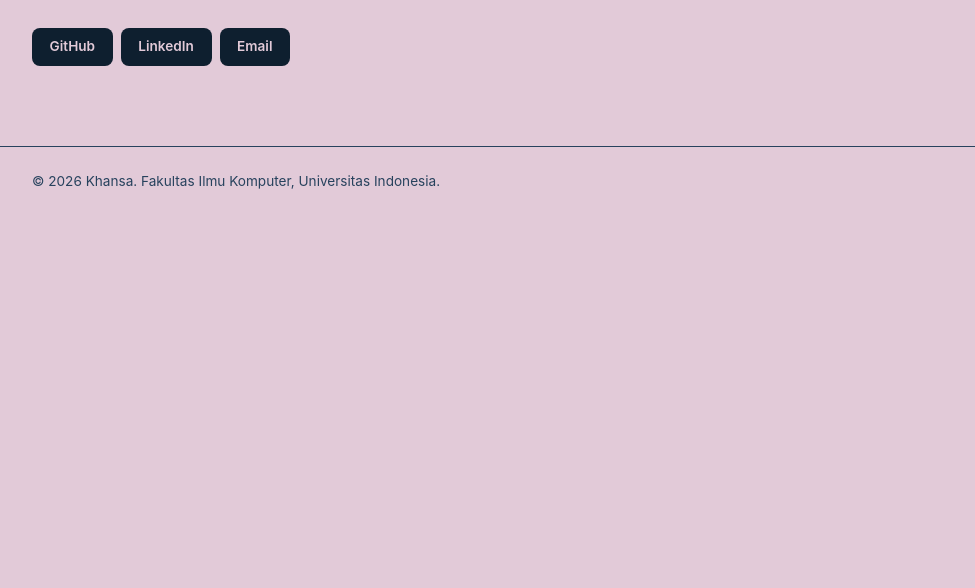
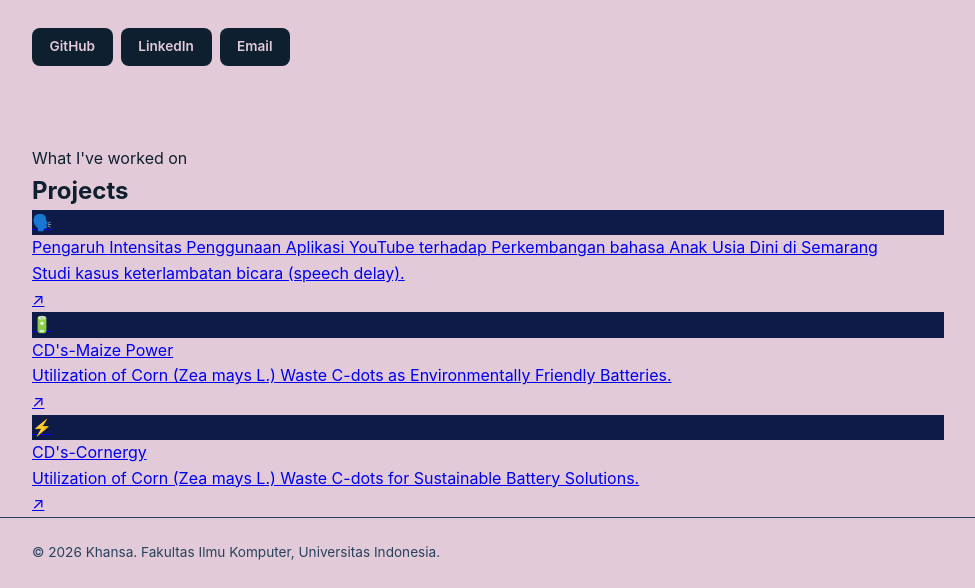
Before and after one commit to khansanathania/myportofolio, a Django app: page / in a window 1280 px wide. Shown: the part 627-1215 px from the top of the page, without its empty margins (152-1127 px from the left). Before the commit the page ends 816 px from the top, so only its background shows below. Run offline with Django 5.2, Linux system fonts and the light colour scheme.

Commit message:
feat: add projects section with PDF-linked research cards

```diff
--- a/templates/index.html
+++ b/templates/index.html
@@ -54,6 +54,37 @@
             </div>
         </section>
 
+<section class="projects" id="projects">
+<div class="container">
+    <p class="projects-kicker">What I've worked on</p>
+    <h2 class="projects-title">Projects</h2>
+    <div class="projects-grid">
+        <!-- target="_blank" biar link kebuka di tab baru, tidak nutup halaman portofolio -->
+        <!-- href menunjuk ke file PDF riset yang disimpan di static/files/ -->
+         <a href="/static/files/youtube-speech-delay.pdf" class="project-card" target="_blank">
+            <div class="project-icon" style="background-color: var(--accent);">🗣️</div>
+            <p class="project-name">Pengaruh Intensitas Penggunaan Aplikasi YouTube terhadap Perkembangan bahasa Anak Usia Dini di Semarang</p>
+            <p class="project-desc">Studi kasus keterlambatan bicara (speech delay).</p>
+            <div class="project-arrow">↗</div>
+        </a>
+
+        <a href="/static/files/cds-maize-power.pdf" class="project-card" target="_blank">
+            <div class="project-icon" style="background-color: var(--accent);">🔋</div>
+            <p class="project-name">CD's-Maize Power</p>
+            <p class="project-desc">Utilization of Corn (Zea mays L.) Waste C-dots as Environmentally Friendly Batteries.</p>
+            <div class="project-arrow">↗</div>
+        </a>
+
+        <a href="/static/files/cds-cornergy.pdf" class="project-card" target="_blank">
+            <div class="project-icon" style="background-color: var(--accent);">⚡️</div>
+            <p class="project-name">CD's-Cornergy</p>
+            <p class="project-desc">Utilization of Corn (Zea mays L.) Waste C-dots for Sustainable Battery Solutions.</p>
+            <div class="project-arrow">↗</div>
+        </a>
+    </div>
+</div>
+</section>
+
     </main>
 
     <footer class="site-footer">
```
Also changed, not shown: 3 other files.
